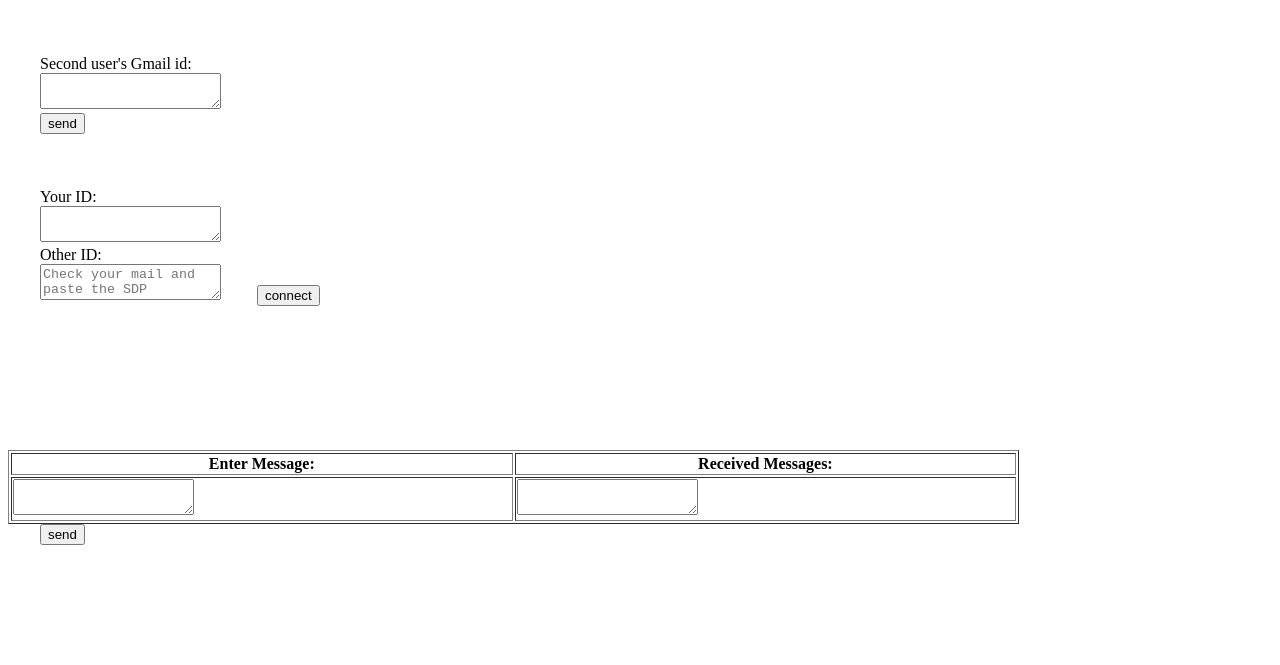
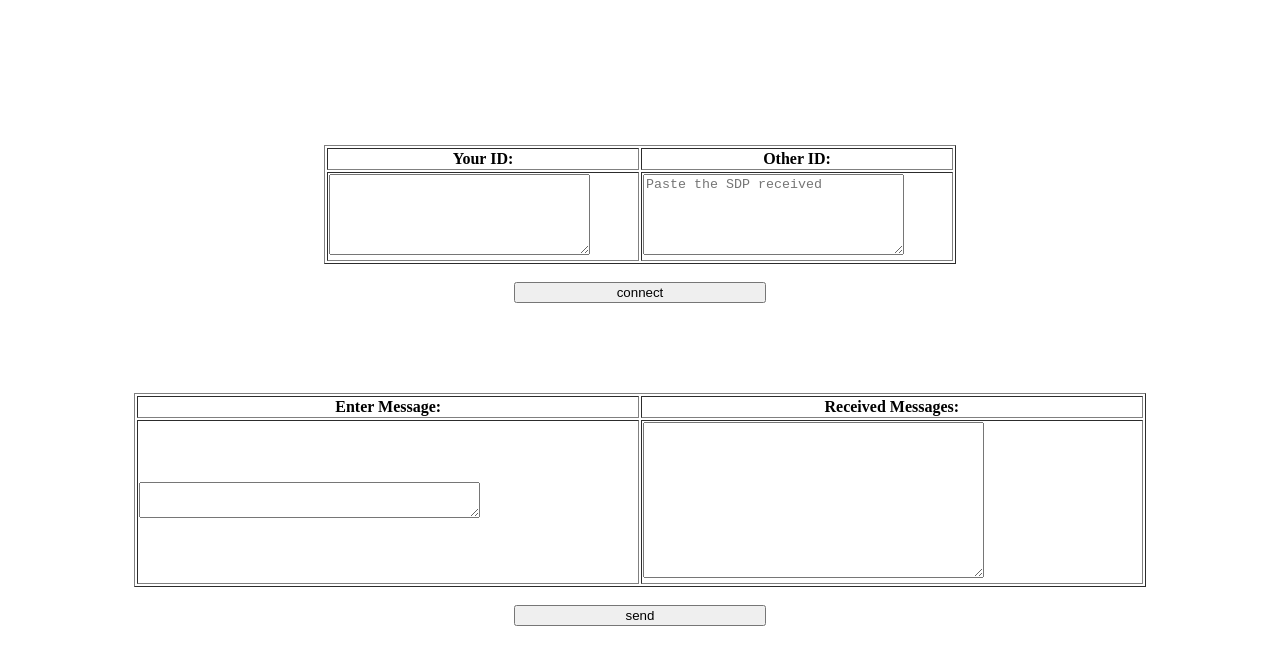
Before and after one commit to loki-NK/hackathon, a website: page index.html in a window 1280 px wide. Shown: the part 87-752 px from the top of the page. Drawn offline with Linux system fonts and the light colour scheme.

Commit message:
Add files via upload

```diff
--- a/index.html
+++ b/index.html
@@ -5,43 +5,39 @@
     <title></title>
   </head>
   <body>
-    <style>
-  .bordered {
-    width: 80%;
-    height: 100px;
-    padding: 20px;
-    border: 2px solid black;
-  }
-</style>
-
     <h1 align="center">CTRL ALT ELITE'S VideoChat</h1>
     <br/>
     <br/>
-    <label>Second user's Gmail id:</label><br/>
-    <textarea id="gmail"></textarea><br/>
-    <button id="send">send</button><br/>
-    <br/>
-    <br/>
-    <div class="bordered">
-    <label>Your ID:</label><br/>
-    <textarea id="yourId" "></textarea><br/>
-    <label>Other ID:</label><br/>
-    <textarea id="otherId" placeholder="Check your mail and paste the SDP received"></textarea>
-    <button id="connect">connect</button><br/>
-    </div>
-    <br/>
-    <br/>
-    <table style="width:80%" border="1">
+    <table style="width:50%" border="1" align="center">
+     <tr>
+    <th><label>Your ID:</label></th><br/>
+    <th><label>Other ID:</label></th><br/>
+    </tr>
+    <tr>
+    <td><textarea id="yourId" rows="5" cols="30"></textarea></td><br/>
+    <td><textarea id="otherId" placeholder="Paste the SDP received" rows="5" cols="30"></textarea></td><br/>
+    </tr>
+    <br/>
+</table>
+  <br/>
+<div style="text-align: center;">
+      <button id="connect" style="width:20%" >connect</button><br/>
+      </div>
+ <table style="width:80%" border="1" align="center">
     <tr>
-    <th>Enter Message:</th><br/>
-    <th>Received Messages:</th><br/>
+    <th>Enter Message:</th></br>
+    <th>Received Messages:</th></br>
     </tr>
     <tr>
-    <td><textarea id="yourMessage" ></textarea></td></br>
-    <td><textarea id="Received"></textarea></td></br>
+    <td><textarea id="yourMessage" cols ="40"></textarea></td></br>
+    <td><textarea id="Received" rows="10" cols="40"></textarea></td></br>
     </tr>
-    </table>
-    <button id="send">send</button></br>
-    <script src="bundle.js" charset="utf-8"></script>
+    </br>
+</table>
+</br>
+<div style="text-align: center;">
+  <button id="send" style="width:20%">send</button></br>
+</div>
+  <script src="bundle.js" charset="utf-8"></script>
   </body>
 </html>
```
Also changed, not shown: index.js (+9 -25 lines), package.json (+6 -9 lines), 2 other files.
